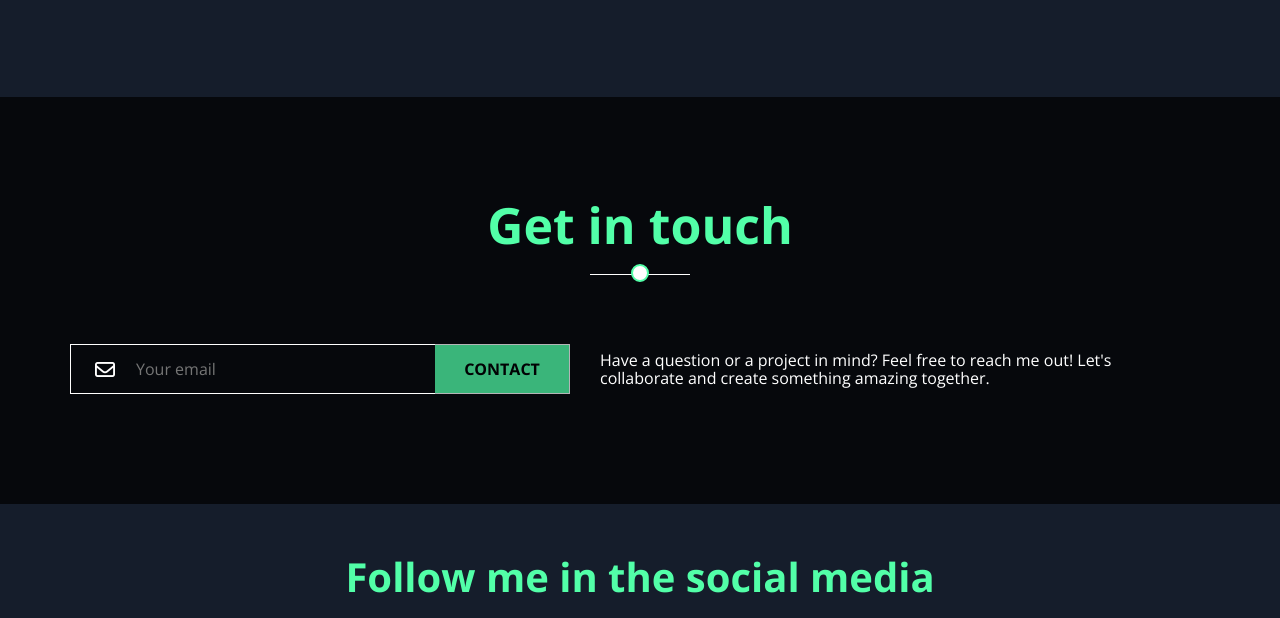
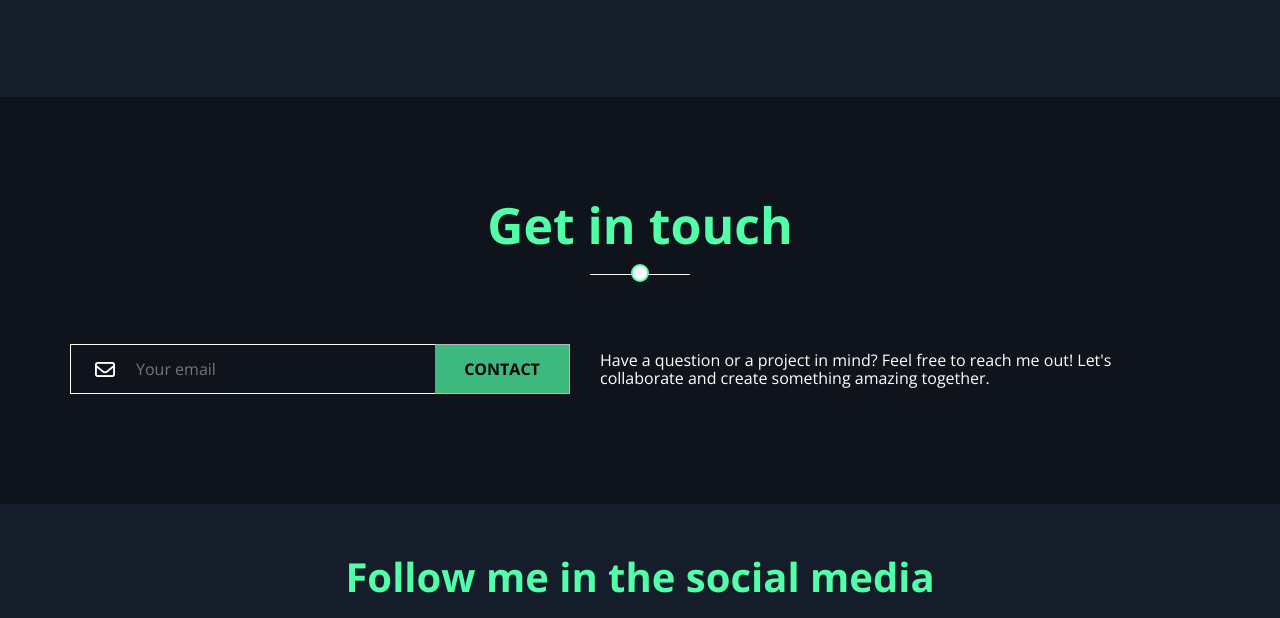
Before and after one commit to CodingBuilder/task-flow, a plain HTML site: page index.html in a window 1280 px wide. Shown: the part 1930-2548 px from the top of the page. Drawn offline with nearby package versions, Linux system fonts and the light colour scheme.

Commit message:
Removed The Contact Section Overlay

```diff
--- a/css/style.css
+++ b/css/style.css
@@ -565,16 +565,7 @@ header .container span.icon span:last-child {
   padding: var(--mainPadding) 0;
   background-size: cover;
   position: relative;
-}
-
-.contact::before {
-  content: "";
-  position: absolute;
-  top: 0;
-  left: 0;
-  width: 100%;
-  height: 100%;
-  background-color: rgb(0 0 0 / 70%);
+  background-color: var(--secondColor);
 }
 
 .contact .container {
```
